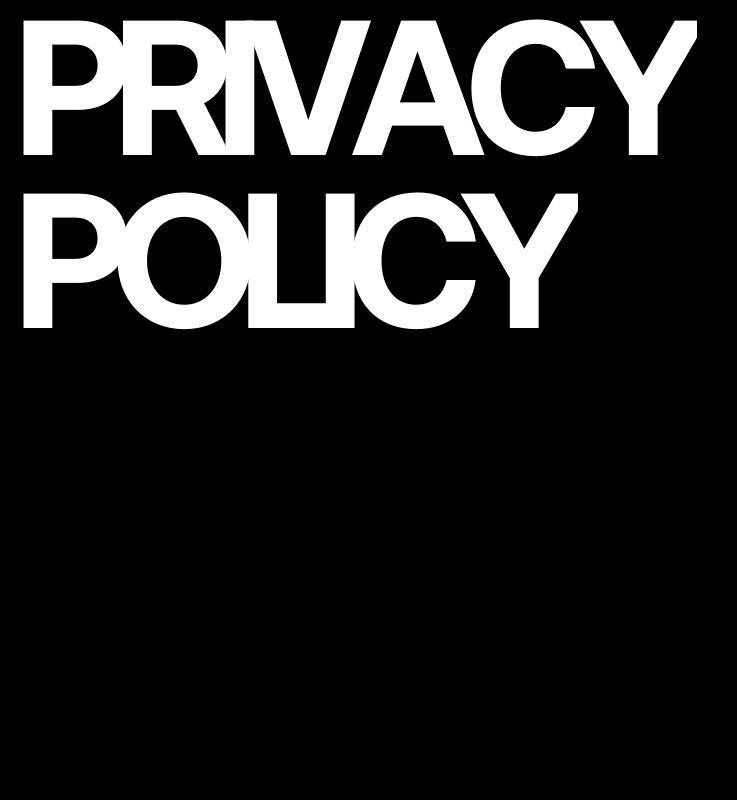
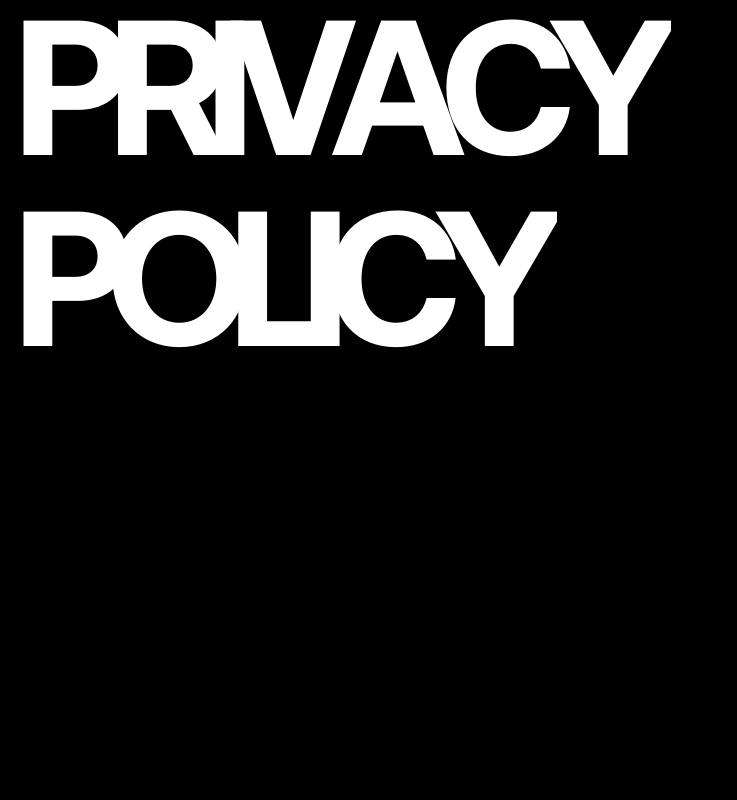
Before and after one commit to anurajthakur333/Auxin, a React (Vite) app: page /privacy in a window 1280 px wide. Shown: the top 800 px of the page, without its empty margins (0-737 px from the left). Built offline with nearby package versions, Linux system fonts and the light colour scheme.

Commit message:
text updated v0.2

```diff
--- a/src/components/TextReveal.tsx
+++ b/src/components/TextReveal.tsx
@@ -3,21 +3,20 @@ import { motion, useAnimation, useInView } from "framer-motion";
 
 type Trigger = "visible" | "load" | "hover" | "click";
 type Speed = "slow" | "medium" | "fast";
-type Direction = "ltr" | "rtl" | "center" | "random";
-
+type Order = "ltr" | "rtl" | "center" | "random";
 interface TextRevealProps {
   children: string;
   className?: string;
   style?: CSSProperties;
   trigger?: Trigger;
   speed?: Speed;
-  direction?: Direction;
   once?: boolean;
-  stagger?: number; // ms between letters
+  letterDelay?: number; // ms between each letter animation (easy alternative to "stagger")
+  order?: Order; // order of letter reveal
 }
 
 const SPEEDS: Record<Speed, { duration: number; stagger: number }> = {
-  slow: { duration: 800, stagger: 60 },
+  slow: { duration: 1000, stagger: 100 },
   medium: { duration: 500, stagger: 40 },
   fast: { duration: 300, stagger: 25 },
 };
@@ -28,45 +27,46 @@ export default function TextReveal({
   style = {},
   trigger = "visible",
   speed = "medium",
-  direction = "ltr",
   once = true,
-  stagger,
+  letterDelay,
+  order = "ltr",
 }: TextRevealProps) {
   const containerRef = useRef<HTMLSpanElement>(null);
   const controls = useAnimation();
   const inView = useInView(containerRef, { once, amount: 0.2 });
 
   // Get speed values
-  const { duration, stagger: defaultStagger } = SPEEDS[speed];
-  const letterStagger = stagger ?? defaultStagger;
+  const { duration, stagger } = SPEEDS[speed];
+  const perLetterDelayMs = letterDelay ?? stagger;
+  const perLetterDelayS = perLetterDelayMs / 1000;
 
-  // Split text into letters
+  // Split text into letters while preserving spaces
   const letters = useMemo(() => Array.from(children), [children]);
 
-  // Calculate reveal order
+  // Determine reveal order
   const revealOrder = useMemo(() => {
-    const indices = letters.map((_, i) => i);
-
-    switch (direction) {
+    const idx = letters.map((_, i) => i);
+    switch (order) {
       case "rtl":
-        return indices.reverse();
-      case "center":
-        const result: number[] = [];
-        const mid = Math.floor(indices.length / 2);
-        let left = mid - 1;
-        let right = mid;
-
-        while (left >= 0 || right < indices.length) {
-          if (right < indices.length) result.push(right++);
-          if (left >= 0) result.push(left--);
+        return idx.reverse();
+      case "center": {
+        const out: number[] = [];
+        const mid = Math.floor(idx.length / 2);
+        let l = mid - 1;
+        let r = mid;
+        while (l >= 0 || r < idx.length) {
+          if (r < idx.length) out.push(r++);
+          if (l >= 0) out.push(l--);
         }
-        return result;
+        return out;
+      }
       case "random":
-        return [...indices].sort(() => Math.random() - 0.5);
-      default: // ltr
-        return indices;
+        return [...idx].sort(() => Math.random() - 0.5);
+      case "ltr":
+      default:
+        return idx;
     }
-  }, [letters, direction]);
+  }, [letters, order]);
 
   // Handle triggers
   useEffect(() => {
@@ -86,62 +86,54 @@ export default function TextReveal({
   };
 
   return (
-    <motion.span
+    <span
       ref={containerRef}
       className={className}
       style={{
         ...style,
-        display: "inline-flex",
-        overflow: "hidden",
+        display: "inline-block",
         position: "relative",
-        // Add padding to prevent clipping of wide characters
-        paddingLeft: "0.05em",
-        paddingRight: "0.05em",
-        marginLeft: "-0.05em",
-        marginRight: "-0.05em",
-        // Add vertical padding for descenders/ascenders
-        paddingTop: "0.1em",
-        paddingBottom: "0.1em",
-        marginTop: "-0.1em",
-        marginBottom: "-0.1em",
       }}
       onMouseEnter={handleHover}
       onClick={handleClick}
     >
-      {letters.map((letter, index) => {
-        const revealIndex = revealOrder.indexOf(index);
-        const delay = (revealIndex * letterStagger) / 1000;
-
+      <span
+        style={{
+          display: "block",
+          overflow: "hidden",
+          // Small horizontal padding to avoid clipping very wide glyphs
+          paddingLeft: "0.1em",
+          paddingRight: "0.1em",
+          marginLeft: "-0.1em",
+          marginRight: "-0.1em",
+          whiteSpace: "pre",
+        }}
+      >
+        {letters.map((ch, i) => {
+          const revealIndex = revealOrder.indexOf(i);
           return (
             <motion.span
-            key={index}
-            initial="hidden"
+              key={i}
+              initial={{ y: "100%" }}
               animate={controls}
               variants={{
-              hidden: {
-                y: "100%",
-                opacity: 1,
-              },
                 visible: {
                   y: 0,
-                opacity: 1,
                   transition: {
                     duration: duration / 1000,
-                  delay,
-                  ease: [0.22, 1, 0.36, 1], // Smooth easing
+                    delay: revealIndex * perLetterDelayS,
+                    ease: [0.22, 1, 0.36, 1],
                   },
                 },
+                hidden: { y: "100%" },
               }}
-            style={{
-              display: "inline-block",
-              whiteSpace: "pre",
-              position: "relative",
-            }}
+              style={{ display: "inline-block" }}
             >
-            {letter === " " ? "\u00A0" : letter}
+              {ch === " " ? "\u00A0" : ch}
             </motion.span>
           );
         })}
-    </motion.span>
+      </span>
+    </span>
   );
 }
--- a/src/pages/Privacy.tsx
+++ b/src/pages/Privacy.tsx
@@ -52,18 +52,18 @@ const Privacy = () => {
             className="aeonik-regular text-white"
             style={{
               fontSize: "clamp(32px, 15vw, 770px)",
-              letterSpacing: "-20px",
+              letterSpacing: "-25px",
               lineHeight: "0.9",
               fontWeight: 600,
               textAlign: "left",
               marginBottom: "600px",
             }}
           >
-            <TextReveal trigger="visible" speed="slow">
+            <TextReveal trigger="visible" speed="slow" order='ltr'>
               PRIVACY
             </TextReveal>
             <br />
-            <TextReveal trigger="visible" speed="slow">
+            <TextReveal trigger="visible" speed="slow" order='ltr'>
               POLICY
             </TextReveal>
           </h1>
```
Lines whose indentation alone changed are shown as unchanged.
